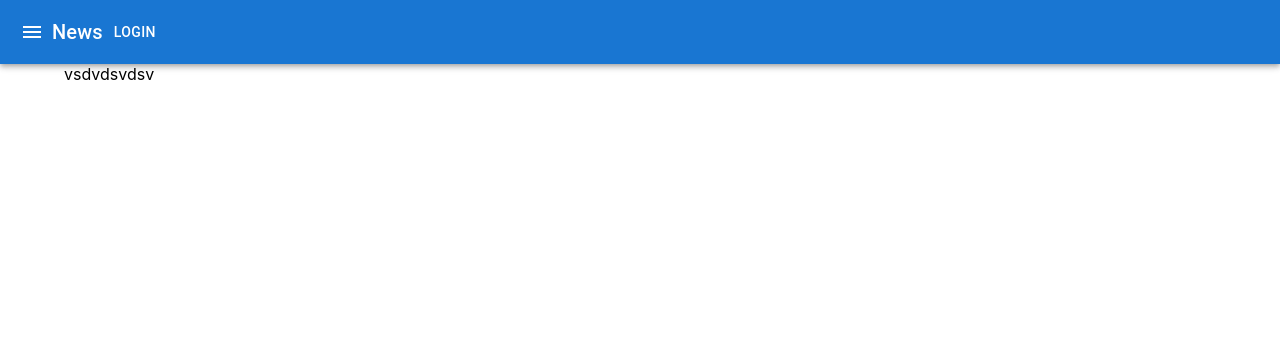
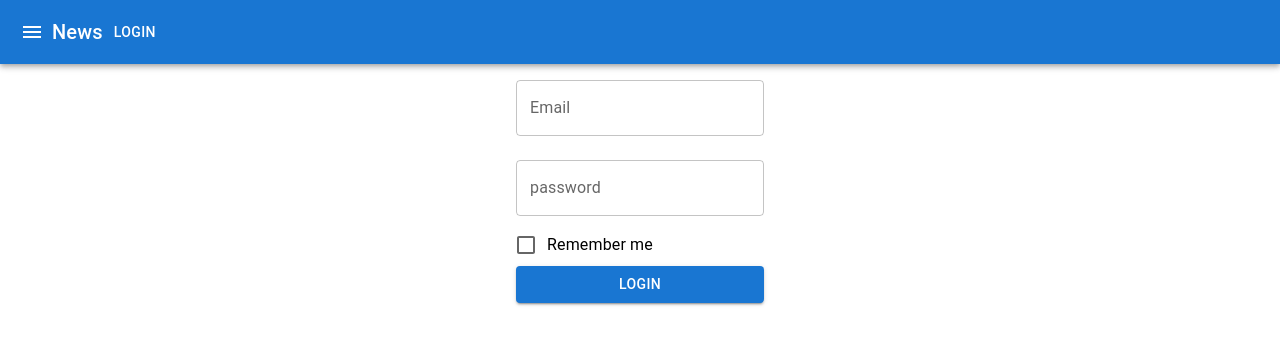
Before and after one commit to IvanovMike2023/todo16v3.1, a React (Create React App) app: page /login in a window 1280 px wide. Shown: the top 344 px of the page. Built offline with nearby package versions, Linux system fonts and the light colour scheme.

Commit message:
createBrowserRouter

```diff
--- a/src/app/App.tsx
+++ b/src/app/App.tsx
@@ -12,7 +12,7 @@ import Container from '@mui/material/Container';
 import LinearProgress from '@mui/material/LinearProgress';
 import {Menu} from '@mui/icons-material';
 import {ErrorSnackbar} from '../components/ErrorSnackbar/ErrorSnackbar'
-import {Route, Routes} from "react-router-dom";
+import {Outlet, Route, Routes} from "react-router-dom";
 import {Login} from "../components/Login/Login";
 
 
@@ -34,10 +34,12 @@ function App() {
                 {status === 'loading' && <LinearProgress/>}
             </AppBar>
             <Container fixed>
-                <Routes>
-                    <Route path={'/'} element={<TodolistsList/>}/>
-                    <Route path={'login'} element={<Login/>}/>
-                </Routes>
+                <Outlet/>
+                {/*<Routes>*/}
+                {/*    <Route path={'/'} element={<TodolistsList/>}/>*/}
+                {/*    <Route path={'login'} element={<Login/>}/>*/}
+                {/*    <Route path="*" element={'404'} />*/}
+                {/*</Routes>*/}
             </Container>
         </div>
     )
--- a/src/components/Login/Login.tsx
+++ b/src/components/Login/Login.tsx
@@ -1,7 +1,54 @@
 import React from 'react'
-
-export const Login=()=>{
-    return <div>
-        vsdvdsvdsv
-    </div>
+import Grid from '@mui/material/Grid'
+import Checkbox from '@mui/material/Checkbox'
+import FormControl from '@mui/material/FormControl'
+import FormControlLabel from '@mui/material/FormControlLabel'
+import FormGroup from '@mui/material/FormGroup'
+import FormLabel from '@mui/material/FormLabel'
+import TextField from '@mui/material/TextField'
+import Button from '@mui/material/Button'
+import {useFormik} from "formik";
+type ErrorsType={
+    email?: string
 }
+export const Login = () => {
+    const formik = useFormik({
+        initialValues: {
+            email: '',
+            password: ''
+        },
+        onSubmit: values => {
+            alert(JSON.stringify(values, null, 2));
+        },
+        validate: values => {
+            const errors:ErrorsType = {};
+            if (!values.email) {
+                errors.email = 'Required';
+            } else if (values.email.length > 15) {
+                errors.email = 'Must be 15 characters or less';
+            }
+        }
+    });
+    console.log(formik.errors)
+    return (
+        <form onSubmit={formik.handleSubmit}>
+        <Grid container justifyContent={'center'}>
+            <Grid item justifyContent={'center'}>
+                <FormControl>
+                    <FormGroup>
+                        <TextField name="email" label="Email" margin="normal" onChange={formik.handleChange}
+                                   value={formik.values.email}  />
+                        {formik.errors.email ? <div>{formik.errors.email}</div> : null}
+                        <TextField name="password" type="password" label="password" margin="normal" onChange={formik.handleChange}
+                                   value={formik.values.password} />
+                        <FormControlLabel label={'Remember me'} control={<Checkbox />} />
+                        <Button type={'submit'} variant={'contained'} color={'primary'}>
+                            Login
+                        </Button>
+                    </FormGroup>
+                </FormControl>
+            </Grid>
+        </Grid>
+        </form>
+    )
+}
--- a/src/index.tsx
+++ b/src/index.tsx
@@ -5,18 +5,40 @@ import reportWebVitals from './reportWebVitals';
 import App from './app/App';
 import {Provider} from 'react-redux';
 import {store} from './app/store';
-import {BrowserRouter} from "react-router-dom";
-
+import {BrowserRouter, createBrowserRouter, Navigate, RouterProvider} from "react-router-dom";
+import {Login} from "./components/Login/Login";
+import {TodolistsList} from "./features/TodolistsList/TodolistsList";
+import {ErrorPage} from "./components/ErrorPage/ErrorPage";
+const router = createBrowserRouter([
+    {
+        path: "/",
+        element: <App/>,
+        errorElement: <ErrorPage/>,
+        children: [
+            {
+                index: true,
+                element: <Navigate to="/todolists"/>
+            },
+            {
+                path: "/login",
+                element: <Login/>,
+            },
+            {
+                path: "/todolists",
+                element: <TodolistsList/>,
+            },
+        ],
+    },
+]);
 const root = ReactDOM.createRoot(
     document.getElementById('root') as HTMLElement
 );
 
 root.render(
-    <BrowserRouter>
     <Provider store={store}>
-        <App/>
+        {/*<App/>*/}
+        <RouterProvider router={router}/>
     </Provider>
-        </BrowserRouter>
 );
 
 // If you want to start measuring performance in your app, pass a function
```
